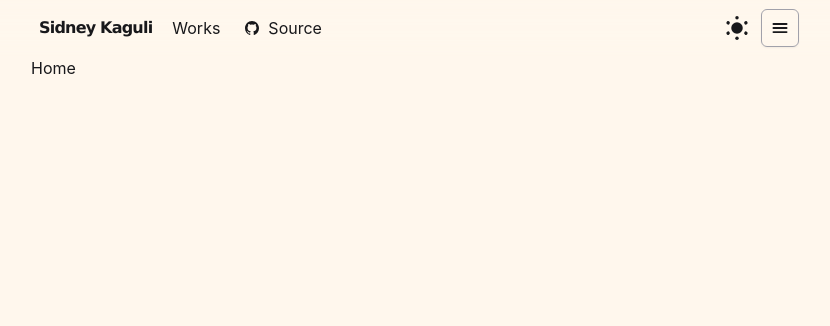
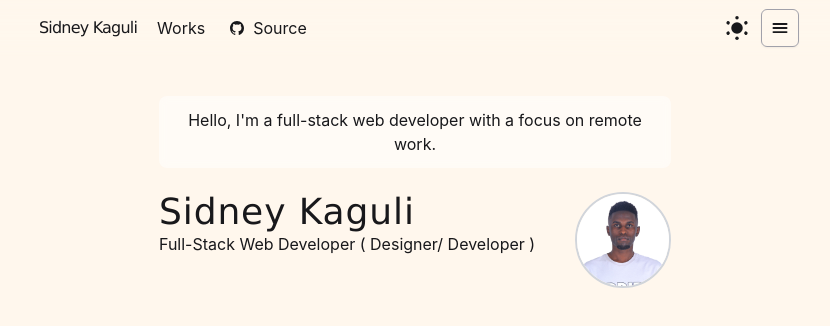
Before and after one commit to XsidX/sid-portfolio, a Next.js app: page / in a window 1280 px wide. Shown: the top 326 px of the page, without its empty margins (225-1055 px from the left). Built offline with nearby package versions, Linux system fonts and the light colour scheme.

Commit message:
Add profile title and avatar

```diff
--- a/components/Header/Header.js
+++ b/components/Header/Header.js
@@ -9,7 +9,7 @@ const Header = () => (
     <div className="mx-auto max-w-3xl">
       <nav className="flex items-center gap-3 text-base">
         <a href="/" className="group">
-          <h2 className="font-semibold tracking-tighter p-2 font-mplus text-md">
+          <h2 className="font-medium tracking-tighter p-2 font-mplus text-md">
             Sidney Kaguli
           </h2>
         </a>
--- a/components/layouts/main.js
+++ b/components/layouts/main.js
@@ -22,10 +22,8 @@ const Main = ({ children }) => (
       <meta property="og:image" content="https://pbs.twimg.com/profile_images/1545149127054475269/Y5LEA7cQ_400x400.jpg" />
       <title>Sidney Kaguli - Homepage</title>
     </Head>
-
     <Header />
-
-    <div className="pt-14 mx-auto max-w-3xl">
+    <div className="pt-14 mx-auto max-w-lg">
       {children}
     </div>
   </main>
--- a/pages/_app.js
+++ b/pages/_app.js
@@ -1,14 +1,37 @@
 import React from 'react';
+import { AnimatePresence } from 'framer-motion';
 import '../styles/globals.css';
 import PropTypes from 'prop-types';
+import Layout from '../components/layouts/main';
 
-function MyApp({ Component, pageProps }) {
-  return <Component {...pageProps} />;
+if (typeof window !== 'undefined') {
+  window.history.scrollRestoration = 'manual';
+}
+
+function MyApp({ Component, pageProps, router }) {
+  return (
+    <Layout>
+      <AnimatePresence
+        exitBeforeEnter
+        initial={false}
+        onExitComplete={() => {
+          if (typeof window !== 'undefined') {
+            window.scrollTo(0, 0);
+          }
+        }}
+      >
+        <Component {...pageProps} key={router.route} />
+      </AnimatePresence>
+    </Layout>
+  );
 }
 
 MyApp.propTypes = {
   Component: PropTypes.elementType.isRequired,
   pageProps: PropTypes.shape({}).isRequired,
+  router: PropTypes.shape({
+    route: PropTypes.string.isRequired,
+  }).isRequired,
 };
 
 export default MyApp;
--- a/pages/index.js
+++ b/pages/index.js
@@ -1,10 +1,32 @@
 import React from 'react';
-import Main from '../components/layouts/main';
+import Image from 'next/image';
+import Layout from '../components/layouts/article';
+import profilePic from '../public/me.jpg';
 
 const Home = () => (
-  <Main>
-    <h1>Home</h1>
-  </Main>
+  <Layout>
+    <div className="rounded-lg mb-6 p-3 text-center bg-white dark:bg-zinc-800 backdrop-filter backdrop-blur-sm bg-opacity-50 dark:bg-opacity-50">
+      Hello, I&apos;m a full-stack web developer with a focus on remote work.
+    </div>
+
+    <div className="flex flex-col md:flex-row justify-between ">
+      <div className="">
+        <h2 className="text-4xl font-mplus tracking-wide font-medium">
+          Sidney Kaguli
+        </h2>
+        <p> Full-Stack Web Developer ( Designer/ Developer ) </p>
+      </div>
+      <div className="mt-4 md:mt-0 md:ml-6 text-center">
+        <div className="border-gray-300 border-2 rounded-full w-24 h-24 inline-block overflow-hidden">
+          <Image
+            src={profilePic}
+            alt="Sidney Kaguli"
+          />
+        </div>
+      </div>
+
+    </div>
+  </Layout>
 );
 
 export default Home;
```
Also changed, not shown: public/apple-touch-icon.png (added), public/me.jpg (added).
